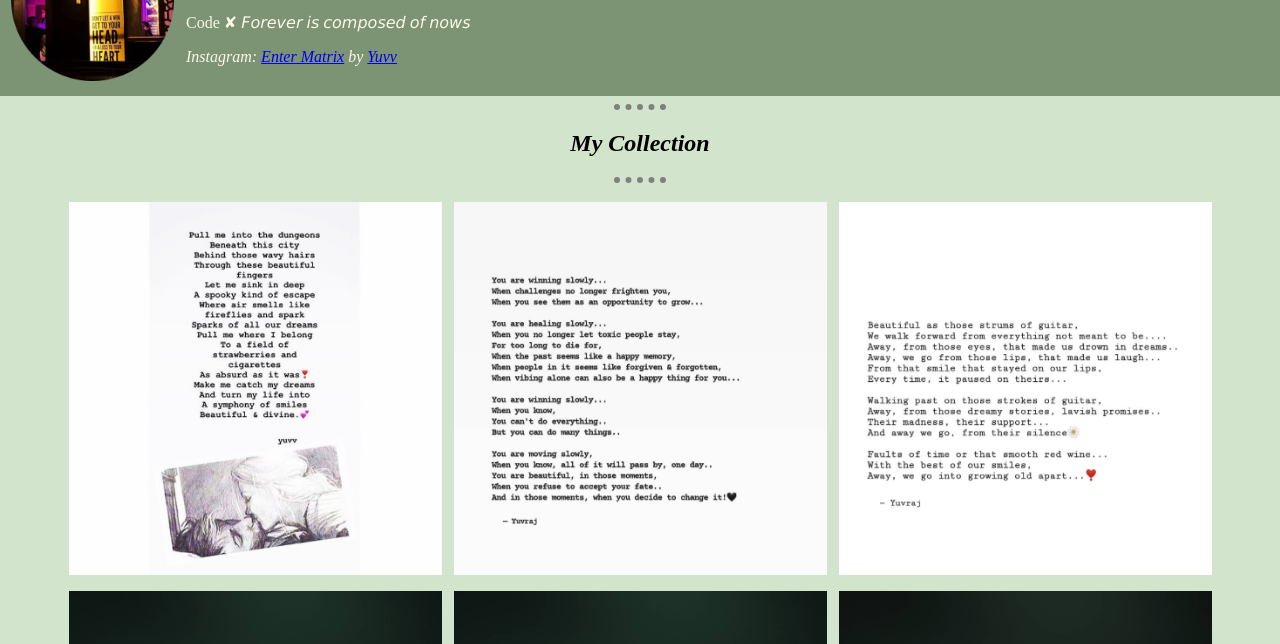
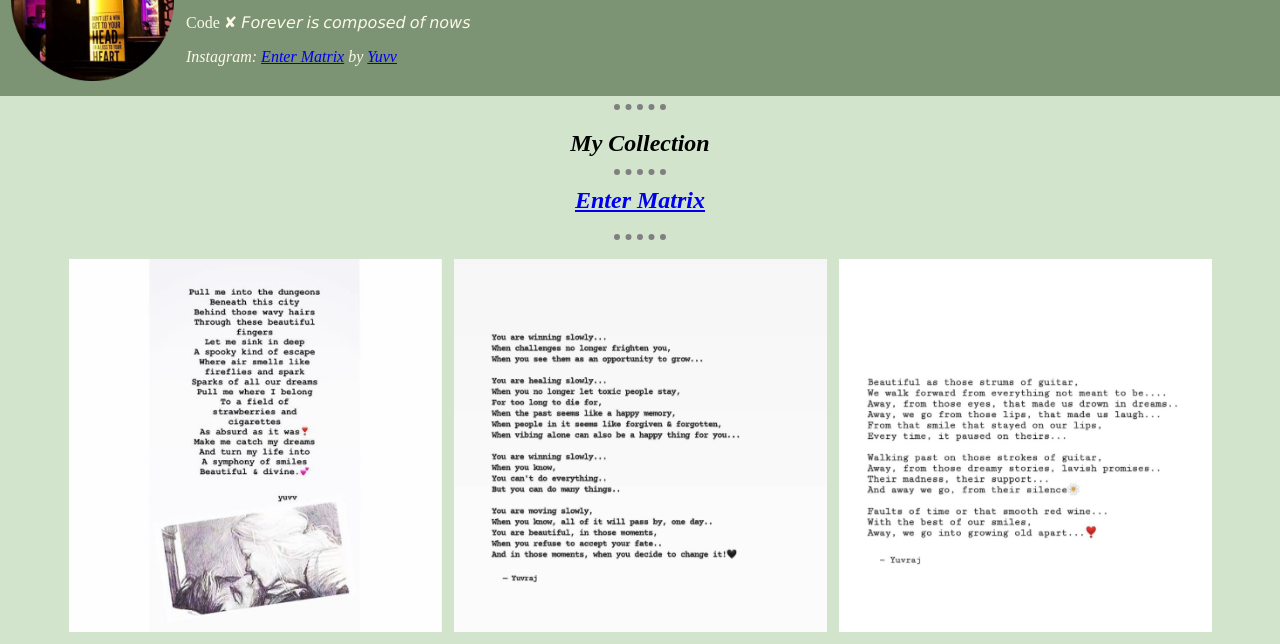
Before and after one commit to yuvrajsinghgit/YuvvForce, a plain HTML site: page index.html in a window 1280 px wide. Shown: the part 93-737 px from the top of the page. Drawn offline with Linux system fonts and the light colour scheme.

Commit message:
Update index.html

```diff
--- a/index.html
+++ b/index.html
@@ -21,7 +21,10 @@
       </table>
     </div>
    <hr />
-   <h2><center><i>My Collection</i></center></h2>
+   <h2><center><i>My Collection
+   <hr />
+   <i><a href="arrayitem1.html">Enter Matrix</a>
+   </i></center></h2>
    <hr />
    <div class="photosgrid">
     <table align="center" width="auto" cellspacing="10">
```
